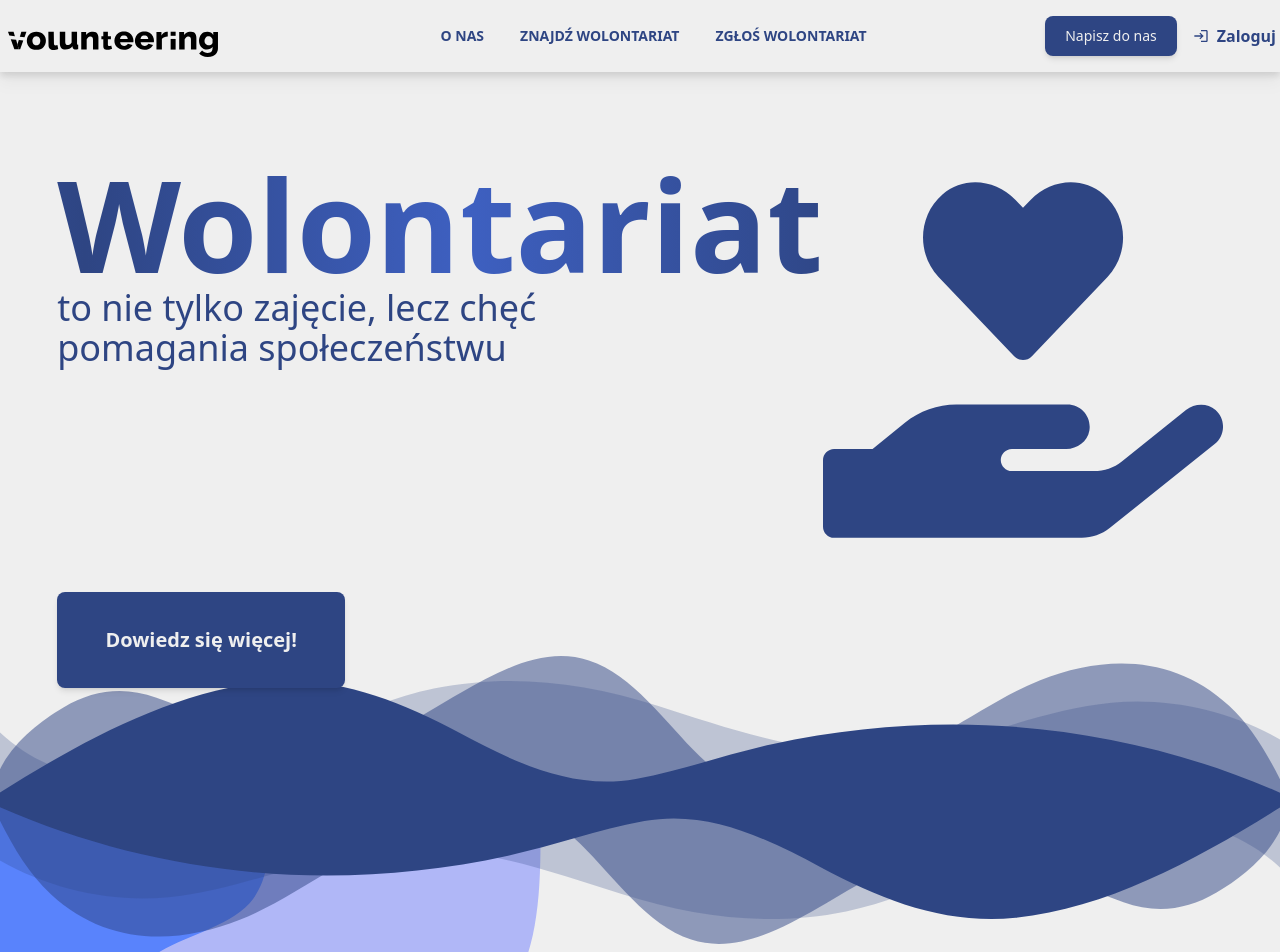
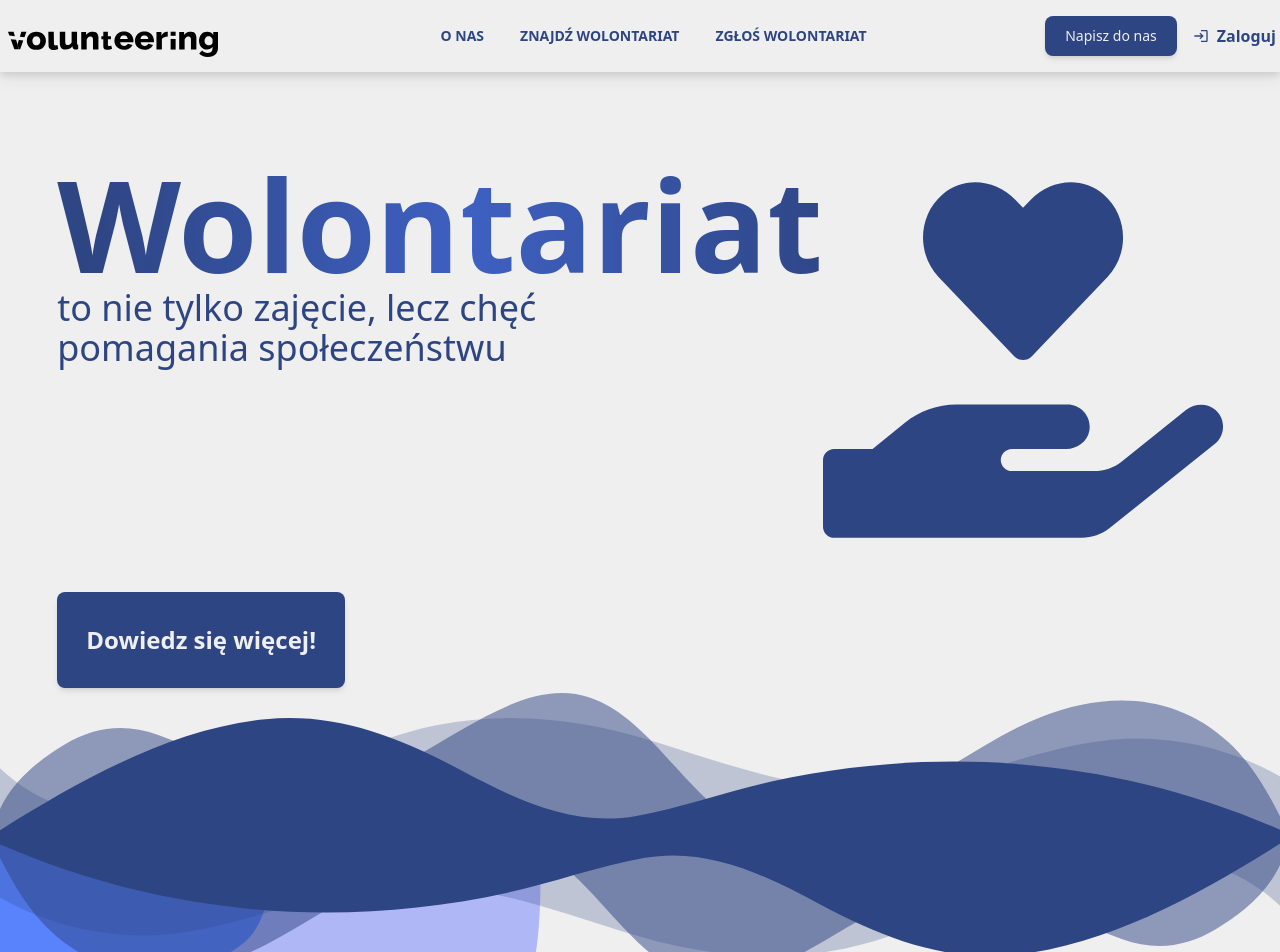
Before and after one commit to style77/volunteering, a Next.js app: page / in a window 1280 px wide. Shown: the top 952 px of the page. Built offline with nearby package versions, Linux system fonts and the light colour scheme; no server answers; what tailwindcss-font-inter would draw is missing.

Commit message:
poprawki w falach 🌊🌊

```diff
--- a/pages/index.tsx
+++ b/pages/index.tsx
@@ -46,10 +46,10 @@ const Home: NextPage = () => {
               url: "https://volunteering.pl/favicon.ico",
               width: 256,
               height: 256,
-              alt: "Volunteering - Zacznij pomagać razem z nami!",
-            },
+              alt: "Volunteering - Zacznij pomagać razem z nami!"
+            }
           ],
-          site_name: "Volunteering",
+          site_name: "Volunteering"
         }}
       />
 
@@ -57,7 +57,7 @@ const Home: NextPage = () => {
         <title>Volunteering - Zacznij pomagać razem z nami!</title>
       </Head>
       <main className="flex min-h-screen flex-col py-2">
-        <section className="flex flex-col">
+        <section className="flex flex-col h-[75vh]">
           <div className="flex flex-row gap-42 2xl:gap-48 mt-20 justify-center">
             <div className="h-screen">
               <div className="flex flex-col">
@@ -85,7 +85,7 @@ const Home: NextPage = () => {
                     className="xl:w-full xl:h-full delay-500 duration-700 transform opacity-0 transition-all translate-y-12 ease-out"
                     data-replace='{ "translate-y-12": "translate-y-0", "opacity-0": "opacity-100" }'
                   >
-                    <button className="h-14 w-48 shadow-md text-md xl:h-24 xl:w-72 xl:text-xl relative font-semibold font-inter bottom-20 xl:bottom-0 bg-main-color hover:bg-main-color-2 transition text-background-color rounded-lg">
+                    <button className="h-14 w-48 shadow-md text-md xl:h-24 xl:w-72 xl:text-2xl relative font-semibold font-inter bottom-20 xl:bottom-0 bg-main-color hover:bg-main-color-2 transition text-background-color rounded-lg">
                       Dowiedz się więcej!
                     </button>
                   </a>
@@ -98,7 +98,63 @@ const Home: NextPage = () => {
           </div>
         </section>
 
-        <div className="h-full w-full -translate-y-40 pt-32 -z-[10]" style={{background: "url('/section_bg.svg')", backgroundSize: "150%", backgroundRepeat: "no-repeat" }}>
+        <section className="flex flex-col">
+          <div className="flex custom-shape-divider-bottom-1666200219 z-10">
+            <svg
+              data-name="Layer 1"
+              xmlns="http://www.w3.org/2000/svg"
+              viewBox="0 0 1200 120"
+              preserveAspectRatio="none"
+            >
+              <path
+                d="M0,0V46.29c47.79,22.2,103.59,32.17,158,28,70.36-5.37,136.33-33.31,206.8-37.5C438.64,32.43,512.34,53.67,583,72.05c69.27,18,138.3,24.88,209.4,13.08,36.15-6,69.85-17.84,104.45-29.34C989.49,25,1113-14.29,1200,52.47V0Z"
+                opacity=".25"
+                className="shape-fill"
+              ></path>
+              <path
+                d="M0,0V15.81C13,36.92,27.64,56.86,47.69,72.05,99.41,111.27,165,111,224.58,91.58c31.15-10.15,60.09-26.07,89.67-39.8,40.92-19,84.73-46,130.83-49.67,36.26-2.85,70.9,9.42,98.6,31.56,31.77,25.39,62.32,62,103.63,73,40.44,10.79,81.35-6.69,119.13-24.28s75.16-39,116.92-43.05c59.73-5.85,113.28,22.88,168.9,38.84,30.2,8.66,59,6.17,87.09-7.5,22.43-10.89,48-26.93,60.65-49.24V0Z"
+                opacity=".5"
+                className="shape-fill"
+              ></path>
+              <path
+                d="M0,0V5.63C149.93,59,314.09,71.32,475.83,42.57c43-7.64,84.23-20.12,127.61-26.46,59-8.63,112.48,12.24,165.56,35.4C827.93,77.22,886,95.24,951.2,90c86.53-7,172.46-45.71,248.8-84.81V0Z"
+                className="shape-fill"
+              ></path>
+            </svg>
+          </div>
+          <div className="flex custom-shape-divider-top-1666200276 z-10">
+            <svg
+              data-name="Layer 1"
+              xmlns="http://www.w3.org/2000/svg"
+              viewBox="0 0 1200 120"
+              preserveAspectRatio="none"
+            >
+              <path
+                d="M0,0V46.29c47.79,22.2,103.59,32.17,158,28,70.36-5.37,136.33-33.31,206.8-37.5C438.64,32.43,512.34,53.67,583,72.05c69.27,18,138.3,24.88,209.4,13.08,36.15-6,69.85-17.84,104.45-29.34C989.49,25,1113-14.29,1200,52.47V0Z"
+                opacity=".25"
+                className="shape-fill"
+              ></path>
+              <path
+                d="M0,0V15.81C13,36.92,27.64,56.86,47.69,72.05,99.41,111.27,165,111,224.58,91.58c31.15-10.15,60.09-26.07,89.67-39.8,40.92-19,84.73-46,130.83-49.67,36.26-2.85,70.9,9.42,98.6,31.56,31.77,25.39,62.32,62,103.63,73,40.44,10.79,81.35-6.69,119.13-24.28s75.16-39,116.92-43.05c59.73-5.85,113.28,22.88,168.9,38.84,30.2,8.66,59,6.17,87.09-7.5,22.43-10.89,48-26.93,60.65-49.24V0Z"
+                opacity=".5"
+                className="shape-fill"
+              ></path>
+              <path
+                d="M0,0V5.63C149.93,59,314.09,71.32,475.83,42.57c43-7.64,84.23-20.12,127.61-26.46,59-8.63,112.48,12.24,165.56,35.4C827.93,77.22,886,95.24,951.2,90c86.53-7,172.46-45.71,248.8-84.81V0Z"
+                className="shape-fill"
+              ></path>
+            </svg>
+          </div>
+        </section>
+
+        <div
+          className="h-full w-full -translate-y-40 pt-32 -z-[10]"
+          style={{
+            background: "url('/section_bg.svg')",
+            backgroundSize: "150%",
+            backgroundRepeat: "no-repeat"
+          }}
+        >
           <section className="py-10">
             <div className="ml-10 select-none" id="what-is-volunteering">
               <h2
@@ -247,52 +303,6 @@ const Home: NextPage = () => {
           </section>
         </div>
       </main>
-      <div className="custom-shape-divider-bottom-1666200219 z-10">
-        <svg
-          data-name="Layer 1"
-          xmlns="http://www.w3.org/2000/svg"
-          viewBox="0 0 1200 120"
-          preserveAspectRatio="none"
-        >
-          <path
-            d="M0,0V46.29c47.79,22.2,103.59,32.17,158,28,70.36-5.37,136.33-33.31,206.8-37.5C438.64,32.43,512.34,53.67,583,72.05c69.27,18,138.3,24.88,209.4,13.08,36.15-6,69.85-17.84,104.45-29.34C989.49,25,1113-14.29,1200,52.47V0Z"
-            opacity=".25"
-            className="shape-fill"
-          ></path>
-          <path
-            d="M0,0V15.81C13,36.92,27.64,56.86,47.69,72.05,99.41,111.27,165,111,224.58,91.58c31.15-10.15,60.09-26.07,89.67-39.8,40.92-19,84.73-46,130.83-49.67,36.26-2.85,70.9,9.42,98.6,31.56,31.77,25.39,62.32,62,103.63,73,40.44,10.79,81.35-6.69,119.13-24.28s75.16-39,116.92-43.05c59.73-5.85,113.28,22.88,168.9,38.84,30.2,8.66,59,6.17,87.09-7.5,22.43-10.89,48-26.93,60.65-49.24V0Z"
-            opacity=".5"
-            className="shape-fill"
-          ></path>
-          <path
-            d="M0,0V5.63C149.93,59,314.09,71.32,475.83,42.57c43-7.64,84.23-20.12,127.61-26.46,59-8.63,112.48,12.24,165.56,35.4C827.93,77.22,886,95.24,951.2,90c86.53-7,172.46-45.71,248.8-84.81V0Z"
-            className="shape-fill"
-          ></path>
-        </svg>
-      </div>
-      <div className="custom-shape-divider-top-1666200276 mt-[100vh] z-10">
-        <svg
-          data-name="Layer 1"
-          xmlns="http://www.w3.org/2000/svg"
-          viewBox="0 0 1200 120"
-          preserveAspectRatio="none"
-        >
-          <path
-            d="M0,0V46.29c47.79,22.2,103.59,32.17,158,28,70.36-5.37,136.33-33.31,206.8-37.5C438.64,32.43,512.34,53.67,583,72.05c69.27,18,138.3,24.88,209.4,13.08,36.15-6,69.85-17.84,104.45-29.34C989.49,25,1113-14.29,1200,52.47V0Z"
-            opacity=".25"
-            className="shape-fill"
-          ></path>
-          <path
-            d="M0,0V15.81C13,36.92,27.64,56.86,47.69,72.05,99.41,111.27,165,111,224.58,91.58c31.15-10.15,60.09-26.07,89.67-39.8,40.92-19,84.73-46,130.83-49.67,36.26-2.85,70.9,9.42,98.6,31.56,31.77,25.39,62.32,62,103.63,73,40.44,10.79,81.35-6.69,119.13-24.28s75.16-39,116.92-43.05c59.73-5.85,113.28,22.88,168.9,38.84,30.2,8.66,59,6.17,87.09-7.5,22.43-10.89,48-26.93,60.65-49.24V0Z"
-            opacity=".5"
-            className="shape-fill"
-          ></path>
-          <path
-            d="M0,0V5.63C149.93,59,314.09,71.32,475.83,42.57c43-7.64,84.23-20.12,127.61-26.46,59-8.63,112.48,12.24,165.56,35.4C827.93,77.22,886,95.24,951.2,90c86.53-7,172.46-45.71,248.8-84.81V0Z"
-            className="shape-fill"
-          ></path>
-        </svg>
-      </div>
     </>
   )
 }
--- a/styles/globals.css
+++ b/styles/globals.css
@@ -7,7 +7,7 @@ html {
 }
 
 .custom-shape-divider-bottom-1666200219 {
-  position: absolute;
+  position: relative;
   bottom: 0;
   left: 0;
   width: 100%;
@@ -28,7 +28,7 @@ html {
 }
 
 .custom-shape-divider-top-1666200276 {
-  position: absolute;
+  position: relative;
   top: 0;
   left: 0;
   width: 100%;
```
